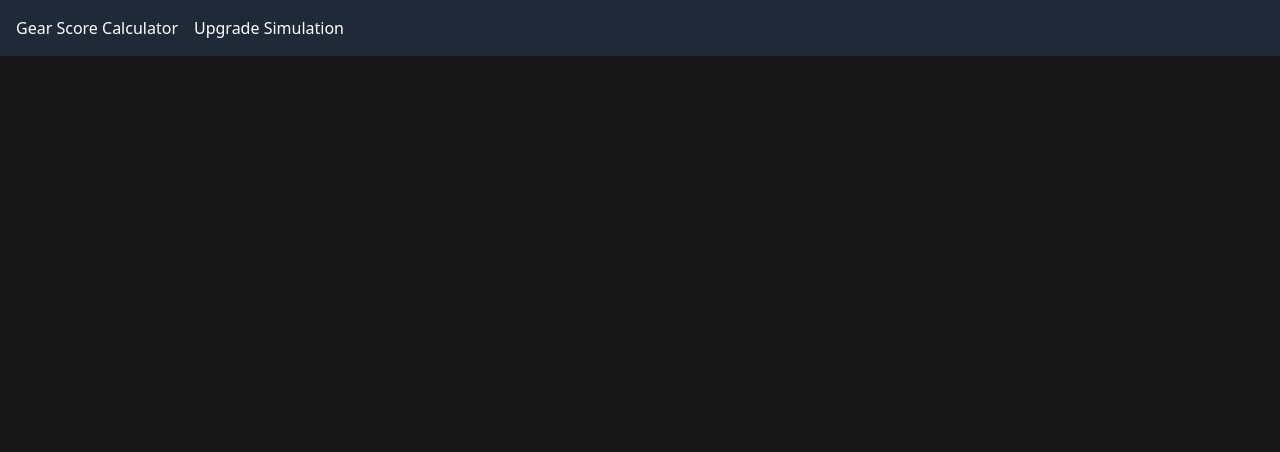
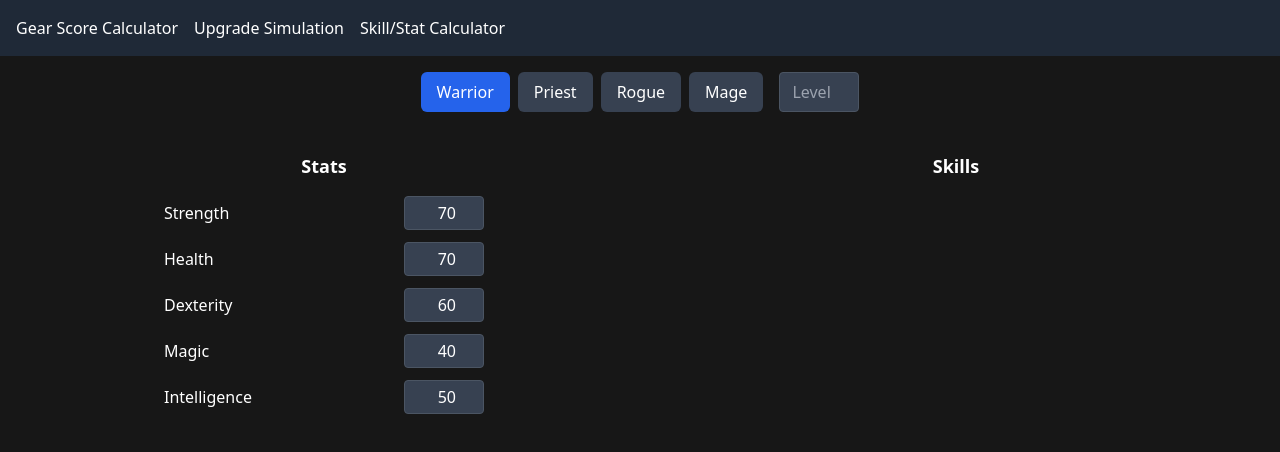
Before and after one commit to alimoncul/rise-online-calculator, a React (Vite) app: page /skill-stat-calculator in a window 1280 px wide. Shown: the top 452 px of the page. Built offline with nearby package versions, Linux system fonts and the light colour scheme.

Commit message:
feature: add skill/stat calculator (in progress)

```diff
--- a/src/App.tsx
+++ b/src/App.tsx
@@ -1,6 +1,7 @@
 import { BrowserRouter as Router, Route, Routes, Link } from 'react-router-dom'
-import GearScoreCalculator from './pages/GearScoreCalculator.tsx'
+import GearCalculator from './pages/GearCalculator.tsx'
 import UpgradeSimulation from './pages/UpgradeSimulation.tsx'
+import SkillStatCalculator from './pages/SkillStatCalculator.tsx'
 
 function App() {
   return (
@@ -9,15 +10,17 @@ function App() {
         <header className="bg-gray-800 text-white p-4">
           <nav className="flex justify-between">
             <div className="flex space-x-4">
-              <Link to="/rise-online-calculator" className="hover:underline">Gear Score Calculator</Link>
+              <Link to="/" className="hover:underline">Gear Score Calculator</Link>
               <Link to="/upgrade-simulation" className="hover:underline">Upgrade Simulation</Link>
+              <Link to="/skill-stat-calculator" className="hover:underline">Skill/Stat Calculator</Link>
             </div>
           </nav>
         </header>
         <main>
           <Routes>
-            <Route path="/rise-online-calculator" element={<GearScoreCalculator />} />
+            <Route path="/" element={<GearCalculator />} />
             <Route path="/upgrade-simulation" element={<UpgradeSimulation />} />
+            <Route path="/skill-stat-calculator" element={<SkillStatCalculator />} />
           </Routes>
         </main>
       </div>
--- a/src/components/InventoryCell.tsx
+++ b/src/components/InventoryCell.tsx
@@ -1,5 +1,5 @@
 import React, { useState } from "react";
-import Item, { ItemRarityType } from "../types";
+import { Item, ItemRarityType } from "../types";
 import { Images } from "../assets";
 
 interface InventoryCellProps {
--- /dev/null
+++ b/src/database/character.ts
@@ -0,0 +1,45 @@
+export enum CHARACTER_CLASS {
+    Warrior = "Warrior",
+    Priest = "Priest",
+    Rogue = "Rogue",
+    Mage = "Mage",
+}
+
+export enum STATS {
+    Strength = "Strength",
+    Health = "Health",
+    Dexterity = "Dexterity",
+    Magic = "Magic",
+    Intelligence = "Intelligence"
+}
+
+export const CHARACTER_BASE_STATS = {
+    Warrior: {
+        Strength: 70,
+        Health: 70,
+        Dexterity: 60,
+        Magic: 40,
+        Intelligence: 50
+    },
+    Rogue: {
+        Strength: 60,
+        Health: 55,
+        Dexterity: 70,
+        Magic: 50,
+        Intelligence: 55
+    },
+    Priest: {
+        Strength: 50,
+        Health: 60,
+        Dexterity: 55,
+        Magic: 50,
+        Intelligence: 75
+    },
+    Mage: {
+        Strength: 50,
+        Health: 40,
+        Dexterity: 50,
+        Magic: 70,
+        Intelligence: 80
+    }
+}
--- a/src/pages/GearScoreCalculator.tsx
+++ b/src/pages/GearCalculator.tsx
@@ -5,7 +5,7 @@ import PlaceholderInventoryCell from '../components/PlaceholderInventoryCell';
 
 import { FieldIds } from '../types';
 
-const GearScoreCalculator: React.FC = () => {
+const GearCalculator: React.FC = () => {
 
   return (
     <div className="flex space-x-4 p-4 text-white">
@@ -63,4 +63,4 @@ const GearScoreCalculator: React.FC = () => {
   );
 };
 
-export default GearScoreCalculator;
+export default GearCalculator;
--- /dev/null
+++ b/src/pages/SkillStatCalculator.tsx
@@ -0,0 +1,85 @@
+import { useState } from "react";
+import { CHARACTER_CLASS, CHARACTER_BASE_STATS } from "../database/character";
+import { CharacterStat } from "../types";
+
+const SkillStatCalculator = () => {
+  const [selectedClass, setSelectedClass] = useState<CHARACTER_CLASS>(CHARACTER_CLASS.Warrior);
+  const [level, setLevel] = useState<number>();
+  const [stats, setStats] = useState<CharacterStat>(CHARACTER_BASE_STATS.Warrior);
+
+  return (
+    <div className="flex flex-col p-4 text-white">
+      {/* Class and Level Selection */}
+      <div className="flex justify-center space-x-4 mb-6">
+        <div className="flex flex-col">
+          <div className="flex space-x-2">
+            {Object.values(CHARACTER_CLASS).map((characterClass) => (
+              <button
+                key={characterClass}
+                onClick={() => {
+                  setSelectedClass(characterClass);
+                  setStats(CHARACTER_BASE_STATS[characterClass])
+                }}
+                className={`px-4 py-2 rounded-md capitalize h-10 ${selectedClass === characterClass
+                  ? 'bg-blue-600 text-white'
+                  : 'bg-gray-700 hover:bg-gray-600'
+                  }`}
+              >
+                {characterClass}
+              </button>
+            ))}
+          </div>
+        </div>
+
+        <div className="flex items-center">
+          <input
+            id="level-input"
+            type="number"
+            min="10"
+            max="85"
+            className="bg-gray-700 border h-10 border-gray-600 rounded px-3 py-1 w-20"
+            placeholder="Level"
+            value={level ?? ''}
+            onChange={(e) => setLevel(parseInt(e.target.value))}
+          />
+        </div>
+      </div>
+      <div className="flex space-x-4">
+        {/* Left Column: Stat */}
+        <div className="w-1/2">
+          <div className="flex flex-col items-center p-4">
+            <h3 className="text-lg font-bold mb-4">Stats</h3>
+            <div className="w-full max-w-xs space-y-3">
+              {Object.entries(stats).map(([stat, value]) => (
+                <div key={stat} className="flex items-center justify-between">
+                  <label className="capitalize">{stat}</label>
+                  <div className="flex items-center space-x-2">
+                    <input
+                      type="number"
+                      value={value}
+                      onChange={(e) => setStats(prev => ({
+                        ...prev,
+                        [stat]: parseInt(e.target.value) || 0
+                      }))}
+                      className="bg-gray-700 border border-gray-600 rounded px-3 py-1 w-20 text-right"
+                    />
+                  </div>
+                </div>
+              ))}
+            </div>
+          </div>
+        </div>
+
+        {/* Right Column: Skill */}
+        <div className="w-1/2">
+          <div className="flex flex-col items-center p-4">
+            <h3 className="text-lg font-bold mb-4">Skills</h3>
+            {/* Add your character attributes UI here */}
+          </div>
+        </div>
+      </div>
+    </div>
+  );
+};
+
+export default SkillStatCalculator;
--- a/vite.config.ts
+++ b/vite.config.ts
@@ -4,5 +4,5 @@ import react from '@vitejs/plugin-react'
 // https://vite.dev/config/
 export default defineConfig({
   plugins: [react()],
-  base: '/rise-online-calculator'
+  base: '/'
 })
```
Also changed, not shown: src/types.ts (+9 -3 lines), src/database/items.ts (line endings or trailing spaces).
